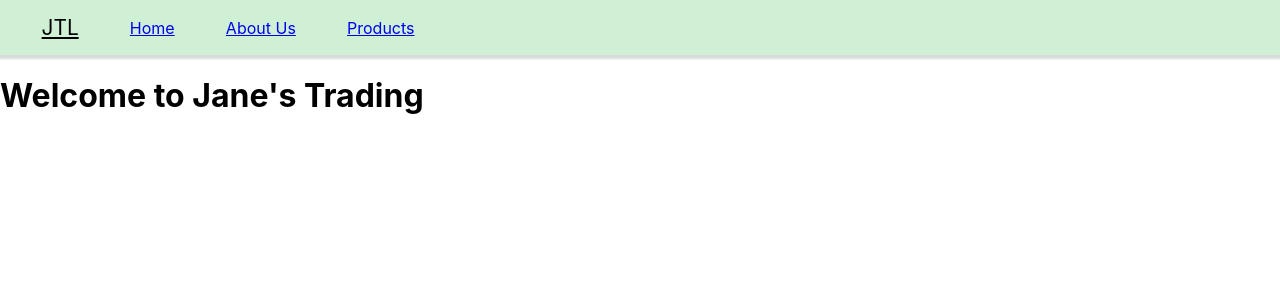
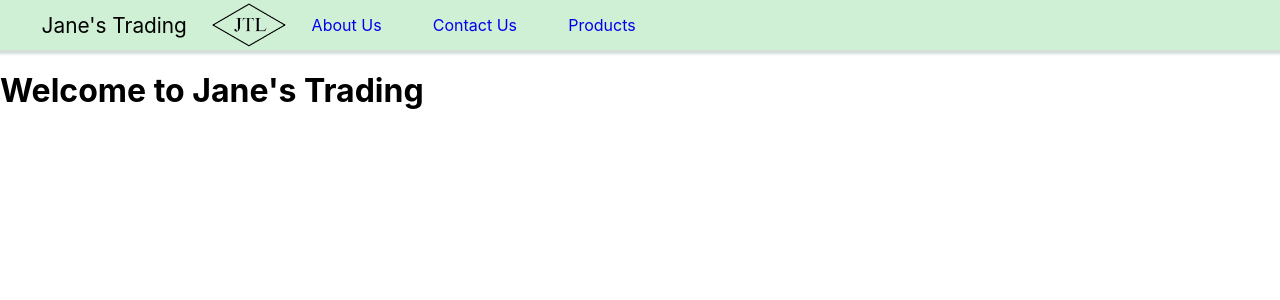
Before and after one commit to Meateater02/Jtl, a React (Create React App) app: page / in a window 1280 px wide. Shown: the top 300 px of the page. Built offline with nearby package versions, Linux system fonts and the light colour scheme.

Commit message:
added logo and hover

```diff
--- a/src/Navbar.css
+++ b/src/Navbar.css
@@ -1,6 +1,7 @@
 .navigation {
     display: flex;
     width: 100%;
+    height: 50px;
     align-items: center;
     /* justify-content: center; */
     background-color: #d0f0d6;
@@ -13,6 +14,12 @@
     margin-left: 1rem;
 }
 
+img {
+    object-fit: contain;
+    height: 45px;
+    display:flex;
+}
+
 .hamburger {
     display: block;
 }
@@ -20,4 +27,9 @@
 nav a {
     display:block;
     padding: 15px 2%;
+    text-decoration: none;
 }
+
+nav a:hover {
+    background-color: #5af075;
+}
--- a/src/Navbar.js
+++ b/src/Navbar.js
@@ -1,15 +1,17 @@
 import React from "react";
+import logo from "./Logo_Transparent.png";
 import "./Navbar.css";
 
 const Navbar = () => {
   return (
     <nav className="navigation">
       <a href="/" className="brand-name">
-        JTL
+        Jane's Trading
       </a>
+      <img src={logo}></img>
       {/* <div className="hamburger"> */}
-      <a href="#">Home</a>
       <a href="#">About Us</a>
+      <a href="#">Contact Us</a>
       <a href="#">Products</a>
       {/* </div> */}
     </nav>
```
Also changed, not shown: src/Logo.png (added), src/Logo_Transparent.png (added).
